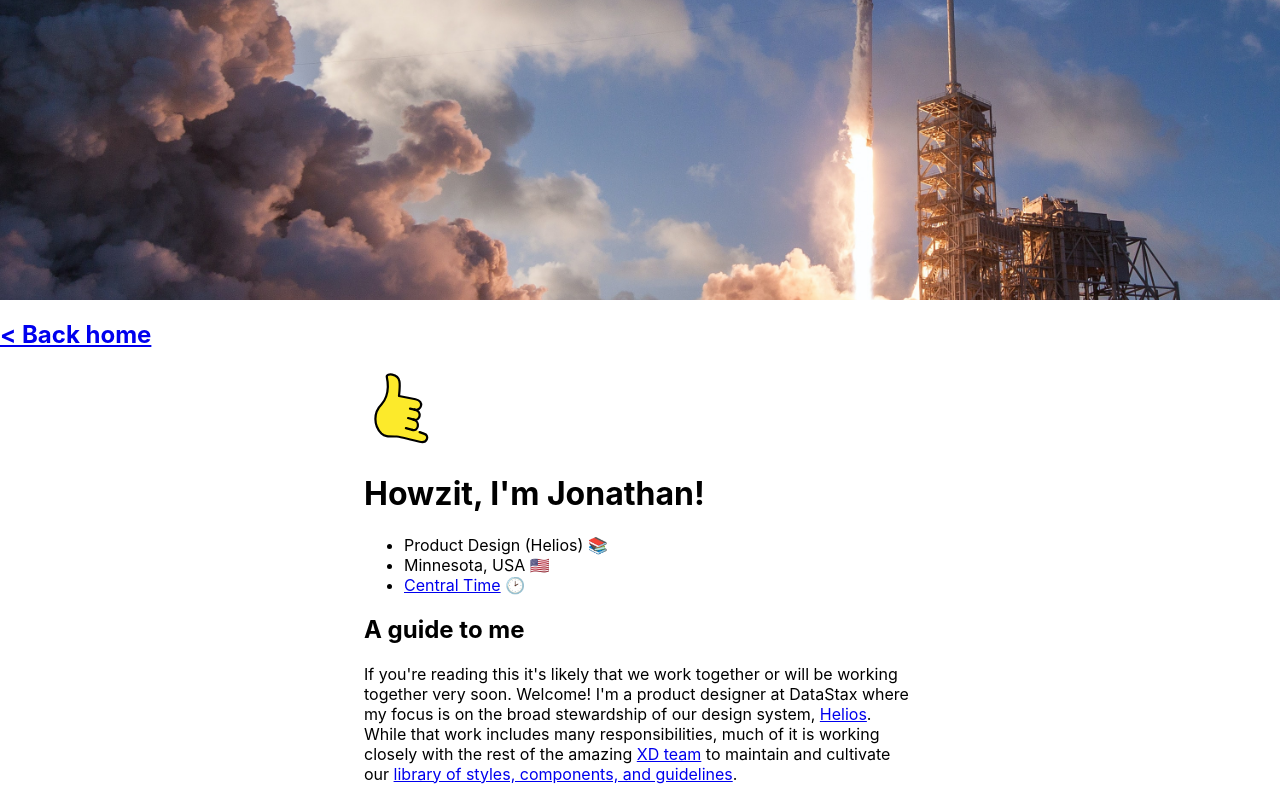
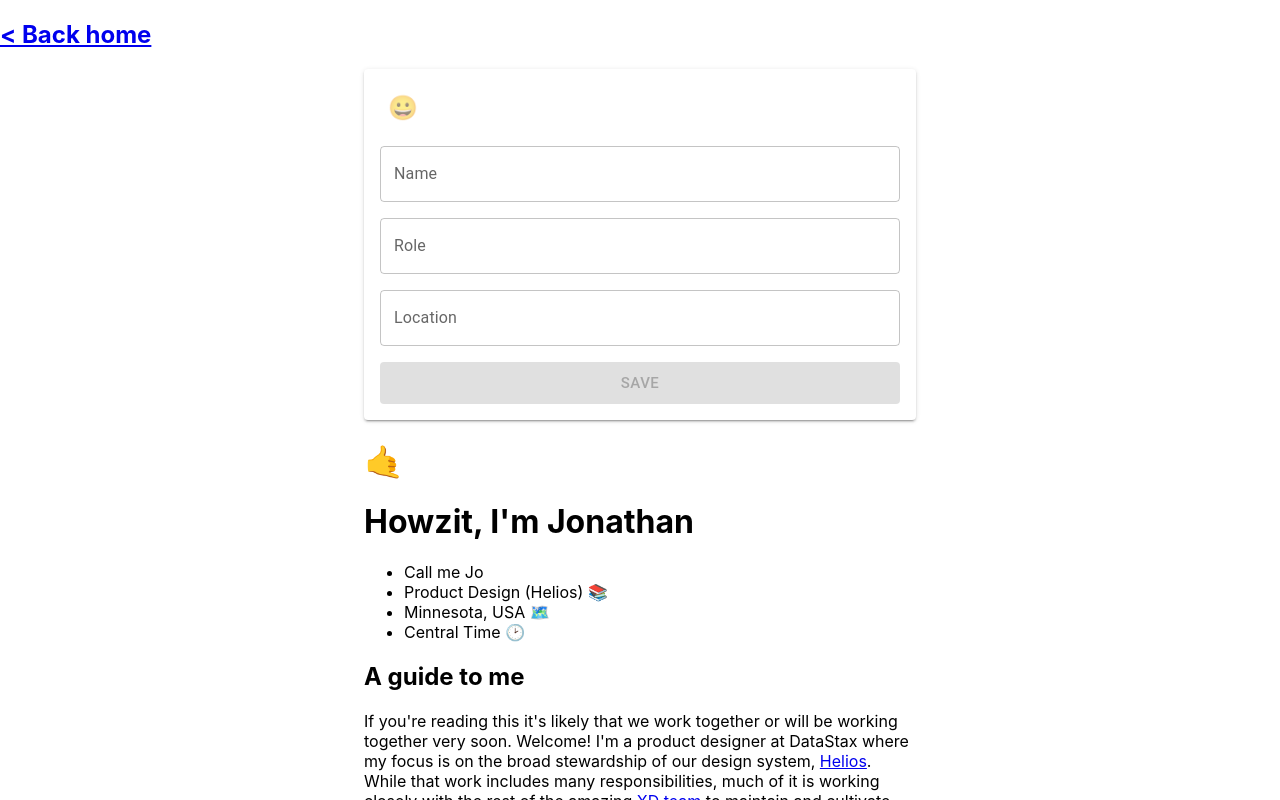
Before and after one commit to djsauble/vercel-example, a Next.js app: page /guides/jonathan in a window 1280 px wide. Shown: the top 800 px of the page. Built offline with nearby package versions, Linux system fonts and the light colour scheme; no server answers.

Commit message:
jonathan-add-metadata

```diff
--- a/components/layout.js
+++ b/components/layout.js
@@ -1,9 +1,7 @@
 import { Container } from '@mui/material';
 import Link from 'next/link';
 import styles from './layout.module.css';
-//import callme from './callme.svg';
 //import './App.css';
-// import 'animate.css';
 
 export default function Layout({ children, image }) {
     return <div className="container">
--- a/pages/guides/jonathan.js
+++ b/pages/guides/jonathan.js
@@ -1,21 +1,41 @@
-//import callme from './callme.svg';
 //import './App.css';
-//import 'animate.css';
 import Image from 'next/image'
 import Layout from '../../components/layout';
+import UserInfo from "../../components/UserInfo"
+import { useEffect, useState } from "react";
+import api from "../../utils/api";
 
 function App() {
+  const [jo, setJo] = useState({
+  emoji: "🤙",
+  name: "Jo",
+  location: "Minnesota, USA",
+  role: "Product Design (Helios)",
+  time: "Central Time",
+  });
+
+  // documentId is the id of the user data in the collection
+  const documentId = "jonathan.kurten@datastax.com";
+
+  // On page load fetch any existing user data
+  useEffect(async () => {
+    setJo(await api.getUser(documentId));
+  }, [setJo]);
+
   return (
-    <Layout image="/images/spacex.jpg">
+    <Layout>
     <div className="App">
-    <Image src="/images/callme.svg" alt="me" width="80" height="80" />
-     {/* //<img src={callme} class="animate__animated animate__tada animate__delay-0.5s" height="80px" alt="Call me emoji"/> */}
+
+    <UserInfo user={jo} setUser={setJo}/>
+
       <header>
-        <h1>Howzit, I'm Jonathan!</h1>
+      <h1>{jo.emoji}</h1>
+        <h1>Howzit, I'm Jonathan</h1>
         <ul>
-          <li>Product Design (Helios) 📚</li>
-          <li>Minnesota, USA 🇺🇸</li>
-          <li><a href="https://time.is/CT">Central Time</a> 🕑</li>
+          <li>Call me {jo.name}</li>
+          <li>{jo.role} 📚</li>
+          <li>{jo.location} 🗺️</li>
+          <li>{jo.time} 🕑</li>
         </ul>
       </header>
       <article>
```
Also changed, not shown: public/images/callme.svg (deleted), 1 other file (tests, documents, lock files or other folders).
